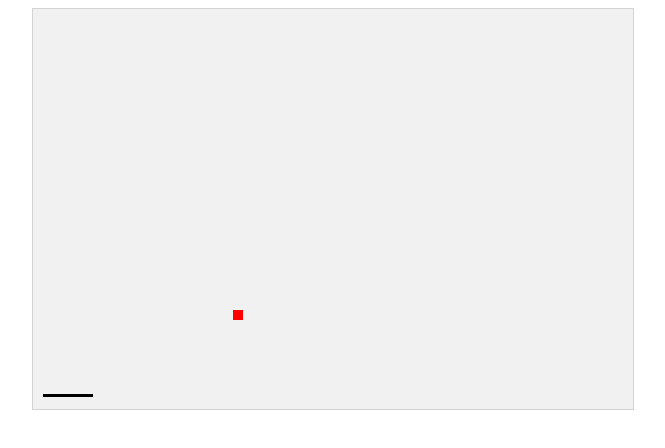
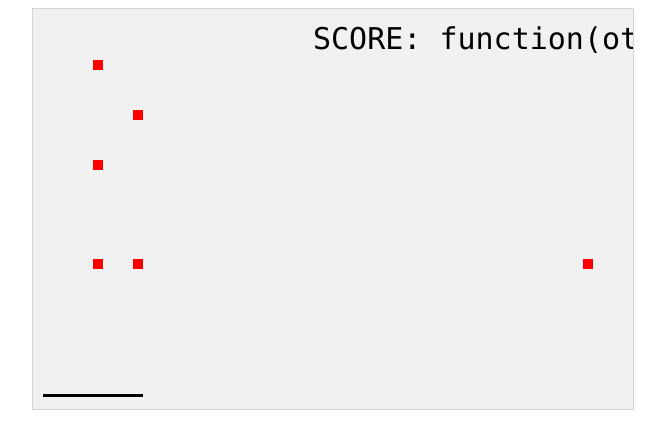
Before and after one commit to romanoreggie/Project1, a plain HTML site: page project_files/index.html in a window 1280 px wide. Shown: the whole page, without its empty margins (307-972 px from the left). Drawn offline with Linux system fonts and the light colour scheme.

Commit message:
multiple objects adjusted now working on score

```diff
--- a/project_files/app.js
+++ b/project_files/app.js
@@ -2,40 +2,47 @@ console.log("Up and running");
 
 var myGamePiece;
 var myObstacles = [];
-
+var myObstacles2 = [];
+var myObstacles3 = [];
+var myScore;
 // myObstacles  = new component(10, 10, "red", 300, 120);
 
 function startGame() {
-    myGamePiece = new component(50, 3, "black", 10, 385);
+  myGamePiece = new component(100, 3, "black", 10, 385);
+  myScore = new component("30px", "Consolas", "black", 280, 40, "text")
   myGameArea.start();
 }
 
 var myGameArea = {
-    canvas : document.createElement("canvas"),
-    start : function() {
+  canvas: document.createElement("canvas"),
+  start: function() {
     this.canvas.width = 600;
     this.canvas.height = 400;
     this.context = this.canvas.getContext("2d");
     document.body.insertBefore(this.canvas, document.body.childNodes[0]);
     this.frameNo = 0;
     this.interval = setInterval(updateGameArea, 20);
-        window.addEventListener('keydown', function (e) {
+    window.addEventListener('keydown', function(e) {
       myGameArea.key = e.keyCode;
     })
-        window.addEventListener('keyup', function (e) {
+    window.addEventListener('keyup', function(e) {
       myGameArea.key = false;
     })
   },
-    clear : function(){
+  clear: function() {
     this.context.clearRect(0, 0, this.canvas.width, this.canvas.height);
   },
-    stop : function() {
-        clearInterval(this.interval);
+  score: function() {
+    if (myGamePiece.crashWith == true) {
+      return myScore += 1;
+
+    };
   }
 }
 
 
-function component(width, height, color, x, y) {
+function component(width, height, color, x, y, type) {
+  this.type = type;
   this.width = width;
   this.height = height;
   this.speedX = 0;
@@ -44,8 +51,14 @@ function component(width, height, color, x, y) {
   this.y = y;
   this.update = function() {
     ctx = myGameArea.context;
+    if (this.type == "text") {
+      ctx.font = this.width + " " + this.height;
+      ctx.fillStyle = color;
+      ctx.fillText(this.text, this.x, this.y);
+    } else {
       ctx.fillStyle = color;
       ctx.fillRect(this.x, this.y, this.width, this.height);
+    }
   }
   this.newPos = function() {
     this.x += this.speedX;
@@ -59,55 +72,84 @@ function component(width, height, color, x, y) {
     var otherright = otherobj.x + (otherobj.width);
     var othertop = otherobj.y;
     var otherbottom = otherobj.y + (otherobj.height);
-        var crash = true;
+    var score = true;
     if ((mybottom < othertop) ||
       (mytop > otherbottom) ||
       (myright < otherleft) ||
       (myleft > otherright)) {
-           crash = false;
+      score = false;
     }
-        return crash;
+    return score;
   }
 }
 
+
+
 function updateGameArea() {
-  if (myGameArea.key && myGameArea.key == 37) {myGamePiece.speedX = -2.5; }
-  if (myGameArea.key && myGameArea.key == 39) {myGamePiece.speedX = 2.5; }
-  var x, y;
+  if (myGameArea.key && myGameArea.key == 37) {
+    myGamePiece.speedX = -2.5;
+  }
+  if (myGameArea.key && myGameArea.key == 39) {
+    myGamePiece.speedX = 2.5;
+  }
   for (i = 0; i < myObstacles.length; i += 1) {
-      if (myGamePiece.crashWith(myObstacles[i])) {
-          myGameArea.stop();
-          return;
+    if (myGamePiece.crashWith(myObstacles[i] || myObstacles2[i] || myObstacles3[i])) {
+      myGameArea.score();
+      console.log(myScore.text += 1);
     }
   }
   myGameArea.clear();
   myGameArea.frameNo += 1;
-  if (myGameArea.frameNo == 1 || everyinterval(150)) {
-      x = myGameArea.canvas.width;
-      y = myGameArea.canvas.height - 200;
-      myObstacles.push(new component(10, 10, "red", 200, 200));
+
+
+  if (myGameArea.frameNo == 1 || everyinterval(100)) {
+    myObstacles.push(new component(10, 10, "red", 60, 0));
   }
   for (i = 0; i < myObstacles.length; i += 1) {
     myObstacles[i].y += 1;
     myObstacles[i].update();
   }
-  // if (myGamePiece.crashWith(myObstacles)) {
+  if (myGameArea.frameNo == 1 || everyinterval(150)) {
+    y = myGameArea.canvas.height;
+    myObstacles2.push(new component(10, 10, "red", 100, 0));
+  }
+  for (i = 0; i < myObstacles2.length; i += 1) {
+    myObstacles2[i].y += 1;
+    myObstacles2[i].update();
+  }
+  if (myGameArea.frameNo == 1 || everyinterval(450)) {
+    y = myGameArea.canvas.height;
+    myObstacles3.push(new component(10, 10, "red", 550, 0));
+  }
+  for (i = 0; i < myObstacles3.length; i += 1) {
+    myObstacles3[i].y += 1;
+    myObstacles3[i].update();
+  }
+
+
+  // if (myGamePiece.crashWith(myObstacles || myObstacles2 || myObstacles3)) {
   //       myGameArea.stop();
   //     } else {
-  //   myGameArea.clear();
-  //   myGamePiece.speedX = 0;
-  //   myObstacles.y += 1;
-  //   myObstacles.update();
+  // myGameArea.clear();
+  myScore.text="SCORE: " + myGamePiece.crashWith;
+  myScore.update();
   myGamePiece.newPos();
   myGamePiece.update();
 }
 
+// if myGamepiece.crashWith == true;
+// return myScore += 1;
+
+
 function everyinterval(n) {
-    if ((myGameArea.frameNo / n) % 1 == 0) {return true;}
+  if ((myGameArea.frameNo / n) % 1 == 0) {
+    return true;
+  }
   return false;
 }
 
-// function clearmove() {
-//     myGamePiece.speedX = 0;
-//     myGamePiece.speedY = 0;
-// }
+
+function clearmove() {
+  myGamePiece.speedX = 0;
+  myGamePiece.speedY = 0;
+}
```
Also changed, not shown: project_files/index.html (+0 -1 lines). Lines whose indentation alone changed are shown as unchanged.
